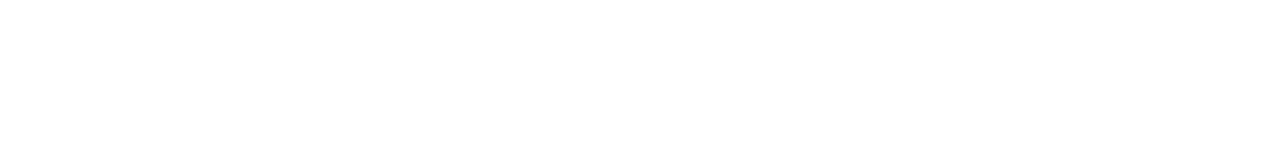
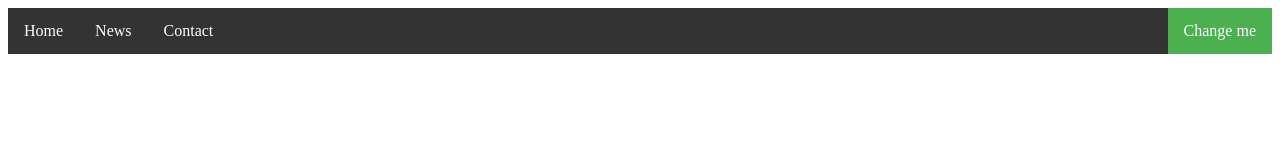
Before and after one commit to illy1990/DOM, a plain HTML site: page index.html in a window 1280 px wide. Drawn offline with Linux system fonts and the light colour scheme.

Commit message:
Aufgabe 2 fertig

```diff
--- a/assets/css/style.css
+++ b/assets/css/style.css
@@ -16,3 +16,30 @@
 }
 
 < !-- ------- Aufgabe 1 ------- lev CodeFlow Übung lev1_2: getElementsByClassName ------- --> */
+ul {
+    list-style-type: none;
+    margin: 0;
+    padding: 0;
+    overflow: hidden;
+    background-color: #333;
+}
+
+li {
+    float: left;
+}
+
+li a {
+    display: block;
+    color: white;
+    text-align: center;
+    padding: 14px 16px;
+    text-decoration: none;
+}
+
+li a:hover:not(.active) {
+    background-color: #111;
+}
+
+.active {
+    background-color: #4CAF50;
+}
--- a/assets/js/main.js
+++ b/assets/js/main.js
@@ -5,3 +5,9 @@ function myFunction() {
         document.getElementsByClassName("example")[index].style.backgroundColor = "blue";
     }
 }
+
+function ClickMeOnce() {
+
+    document.getElementById("navHome").style.backgroundColor = "pink";
+    document.getElementById("navHome").innerHTML = "emoH"
+}
--- a/index.html
+++ b/index.html
@@ -30,6 +30,18 @@
     </div> -->
     <!-- ------- Aufgabe 1 ------- lev CodeFlow Übung lev1_2: getElementsByClassName ------- -->
 
+    <!-- ------- Aufgabe 2 ------- CodeFlow Übung lev2_1: DOM Elements ------- -->
+
+    <ul>
+        <li><a class="nav" id="navHome" href="#home">Home</a></li>
+        <li><a class="nav" id="navNews" href="#news">News</a></li>
+        <li><a class="nav" id="navContact" href="#contact">Contact</a></li>
+        <li class="nav" style="float:right"><a class="active" id="navChange" onclick="ClickMeOnce()">Change me</a></li>
+    </ul>
+
+
+
+    <!-- ------- Aufgabe 2 ------- CodeFlow Übung lev2_1: DOM Elements ------- -->
 
     <script src="assets/js/main.js"></script>
 </body>
```
